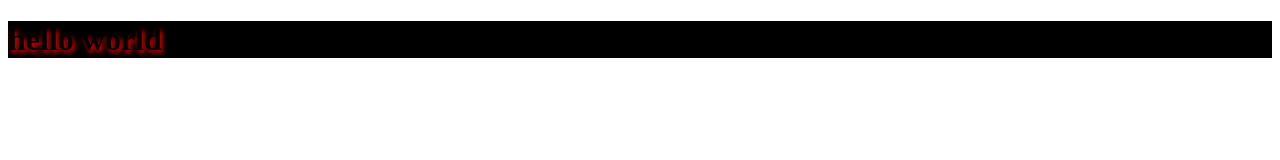
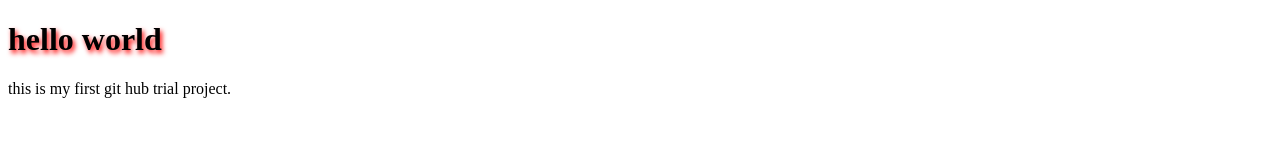
Before and after one commit to dev-bv18/hello-world, a plain HTML site: page index.html in a window 1280 px wide. Drawn offline with Linux system fonts and the light colour scheme.

Commit message:
second release of hello world

```diff
--- a/index.html
+++ b/index.html
@@ -9,5 +9,6 @@
 </head>
 <body>
     <h1>hello world</h1>
+    <p>this is my first git hub trial project.</p>
 </body>
 </html>
--- a/mystyle.css
+++ b/mystyle.css
@@ -1,5 +1,3 @@
 h1{
-    background:black;
-
     text-shadow: 2px 3px 5px red;
 }
```
